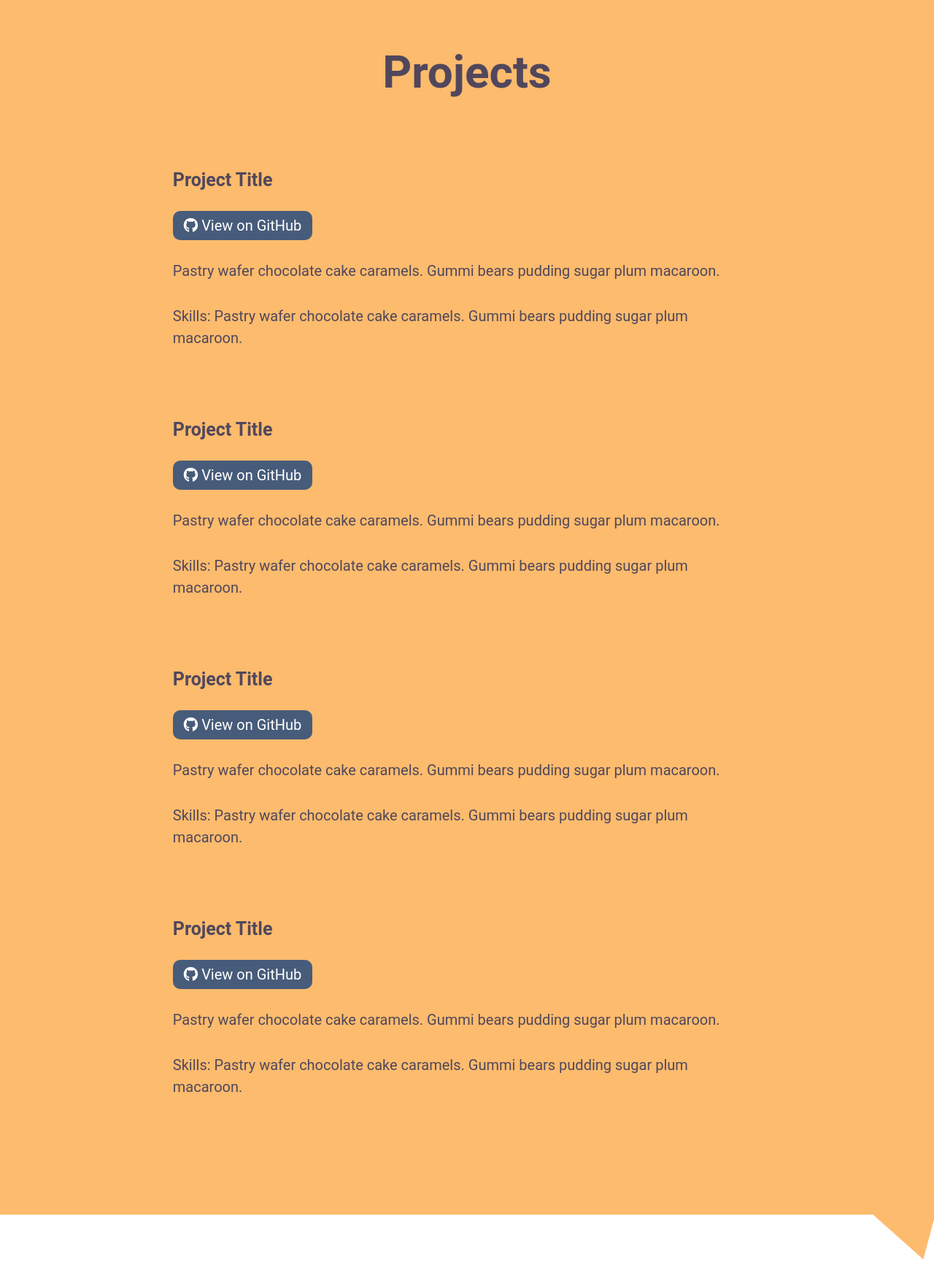
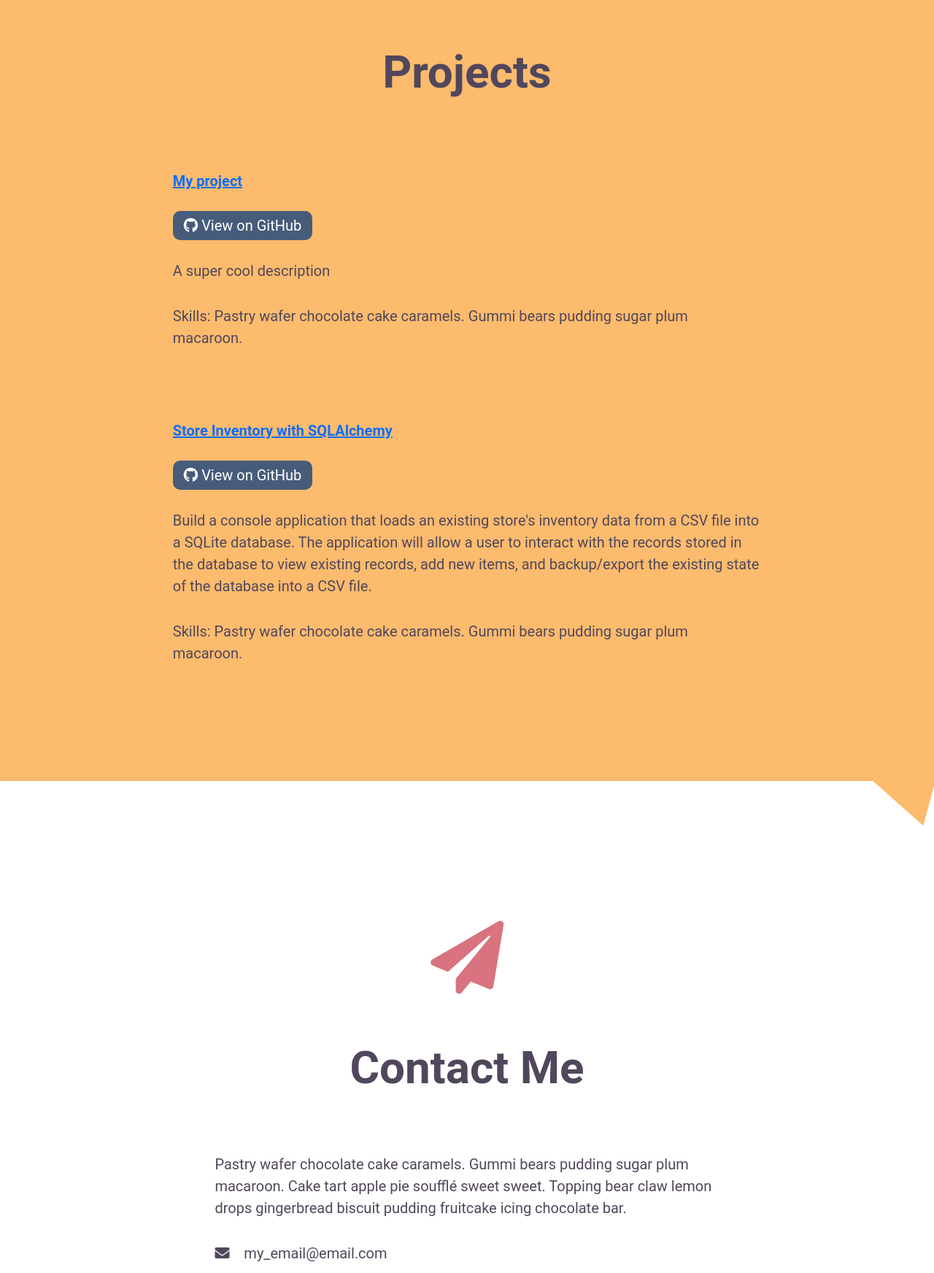
Before and after one commit to tdimnet/Portfolio-with-SQLAlchemy, a Flask app: page / in a window 1280 px wide. Shown: the part 2177-3921 px from the top of the page at 73% size. Run offline with Flask 2, Linux system fonts and the light colour scheme; data comes from the database, SQL or seed files in the repository; both versions use the stored data as it was after the commit.

Commit message:
We can now add project

```diff
--- a/app.py
+++ b/app.py
@@ -1,26 +1,50 @@
-from flask import render_template
+import datetime
+from flask import render_template, redirect, url_for, request
 
-from models import app, db
+from models import app, db, Project
 
 
 @app.route("/")
 def index():
-    return render_template("index.html")
+    projects = Project.query.all()
+
+    return render_template("index.html", projects=projects)
 
 
-@app.route("/projects/new")
+@app.route("/projects/new", methods=["GET", "POST"])
 def add_project():
-    return render_template("project-form.html")
+    if request.form:
+        try:
+            project_date = request.form["date"]
+            project_datetime = datetime.datetime.strptime(project_date, "%Y-%m-%d")
+
+            new_project = Project(
+                title=request.form["title"],
+                date=project_datetime,
+                description=request.form["desc"],
+                skills=request.form["skills"],
+                github_repo=request.form["github"]
+            )
+
+            db.session.add(new_project)
+            db.session.commit()
+
+            return redirect(url_for("index"))
+
+        except Exception:
+            print("Something went wrong")
+
+    return render_template("add-project.html")
 
 
 @app.route("/projects/<id>")
 def project(id):
-    return render_template("detail.html")
+    return render_template("project.html")
 
 
 @app.route("/projects/<id>/edit")
 def edit_project(id):
-    return render_template("project-form.html")
+    return render_template("edit-project.html")
 
 
 @app.route("/projects/<id>/delete")
--- a/models.py
+++ b/models.py
@@ -11,8 +11,10 @@ db = SQLAlchemy(app)
 class Project(db.Model):
     id = db.Column(db.Integer, primary_key=True)
     title = db.Column("title", db.String())
-    date = db.Column("created_at", db.DateTime, default=datetime.datetime.now)
+    date = db.Column("created_at", db.DateTime)
     description = db.Column("description", db.Text)
+    skills = db.Column("skills", db.Text)
+    github_repo = db.Column("github_link", db.Text)
 
     def __repr__(self):
         return f"""<Project (title: {self.title})>"""
--- a/templates/index.html
+++ b/templates/index.html
@@ -34,66 +34,24 @@
     <i class="fas fa-file-code"></i>
     <h2>Projects</h2>
     <div id="project-list">
-        <div id="project1" class="a-project">
-            <h3>Project Title</h3>
+        {% for project in projects %}
+        <div class="a-project">
+            <h3>
+                <a href="{{ url_for('project', id=project.id) }}">{{ project.title }}</a>
+            </h3>
             <a href="#" class="github-btn">
                 <i class="fab fa-github"></i>
                 View on GitHub
             </a>
             <p>
-                Pastry wafer chocolate cake caramels.
-                Gummi bears pudding sugar plum macaroon.
+                {{ project.description }}
             </p>
             <p>
                 Skills: Pastry wafer chocolate cake caramels.
                 Gummi bears pudding sugar plum macaroon.
             </p>
         </div>
-        <div id="project2" class="a-project">
-            <h3>Project Title</h3>
-            <a href="#" class="github-btn">
-                <i class="fab fa-github"></i>
-                View on GitHub
-            </a>
-            <p>
-                Pastry wafer chocolate cake caramels.
-                Gummi bears pudding sugar plum macaroon.
-            </p>
-            <p>
-                Skills: Pastry wafer chocolate cake caramels.
-                Gummi bears pudding sugar plum macaroon.
-            </p>
-        </div>
-        <div id="project3" class="a-project">
-            <h3>Project Title</h3>
-            <a href="#" class="github-btn">
-                <i class="fab fa-github"></i>
-                View on GitHub
-            </a>
-            <p>
-                Pastry wafer chocolate cake caramels.
-                Gummi bears pudding sugar plum macaroon.
-            </p>
-            <p>
-                Skills: Pastry wafer chocolate cake caramels.
-                Gummi bears pudding sugar plum macaroon.
-            </p>
-        </div>
-        <div id="project4" class="a-project">
-            <h3>Project Title</h3>
-            <a href="#" class="github-btn">
-                <i class="fab fa-github"></i>
-                View on GitHub
-            </a>
-            <p>
-                Pastry wafer chocolate cake caramels.
-                Gummi bears pudding sugar plum macaroon.
-            </p>
-            <p>
-                Skills: Pastry wafer chocolate cake caramels.
-                Gummi bears pudding sugar plum macaroon.
-            </p>
-        </div>
+        {% endfor %}
     </div>
     <div id="triangle4"></div>
 </section>
```
Also changed, not shown: templates/add-project.html (added, +26 -0 lines), portfolio.db, templates/edit-project.html (renamed from templates/project-form.html), templates/project.html (renamed from templates/detail.html).
